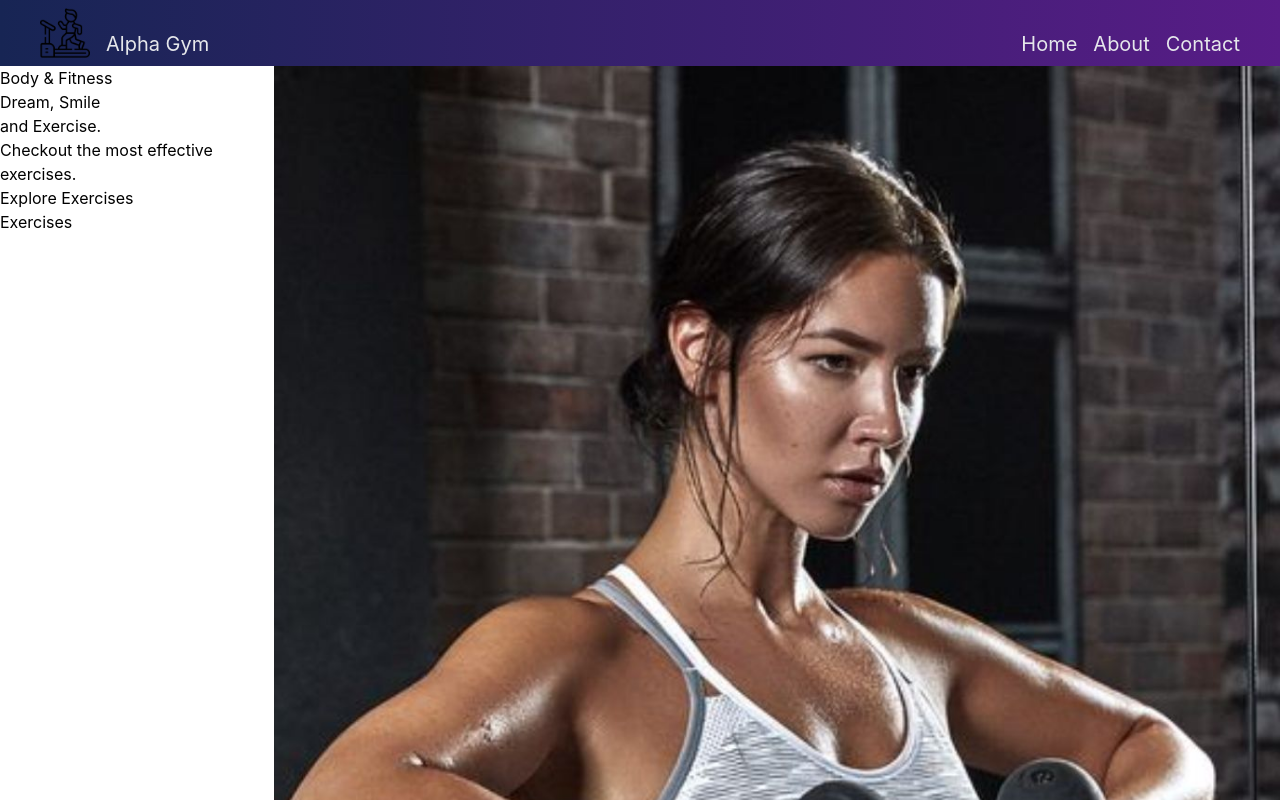
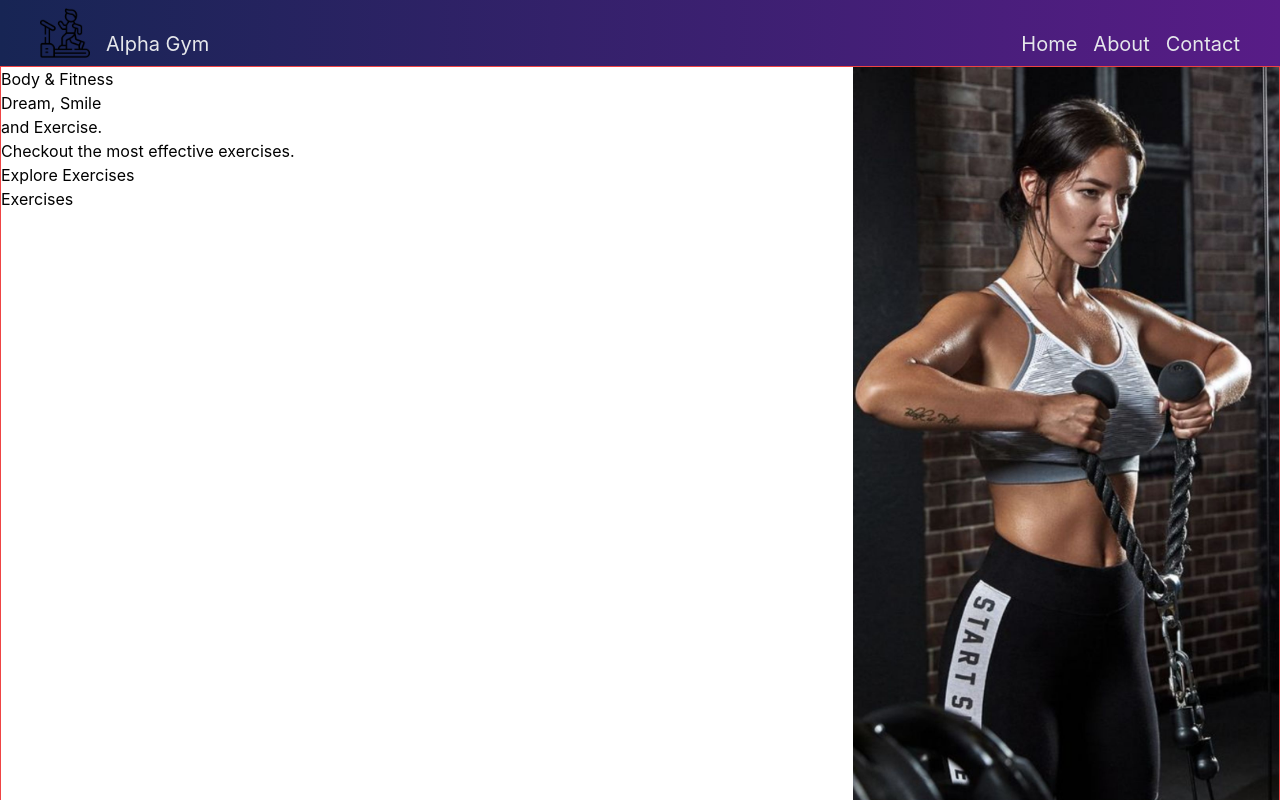
Before and after one commit to oovillagran/alpha_gym, a React (Create React App) app: page / in a window 1280 px wide. Shown: the top 800 px of the page. Built offline with nearby package versions, Linux system fonts and the light colour scheme.

Commit message:
Add image styles

```diff
--- a/src/components/HeroBanner.js
+++ b/src/components/HeroBanner.js
@@ -2,7 +2,7 @@ import HeroImage from '../assets/images/banner.png';
 
 function HeroBanner() {
   return (
-    <div className="flex">
+    <div className="flex justify-between border border-red-500">
       <div>
         <h1>
           Body & Fitness
@@ -22,9 +22,9 @@ function HeroBanner() {
           Exercises
         </p>
       </div>
-      <div>
-        <img src={HeroImage} alt="banner" />
-      </div>
+      <img src={HeroImage} alt="banner" className="w-1/3 h-auto" />
+      {/* <div>
+      </div> */}
     </div>
   );
 }
```
